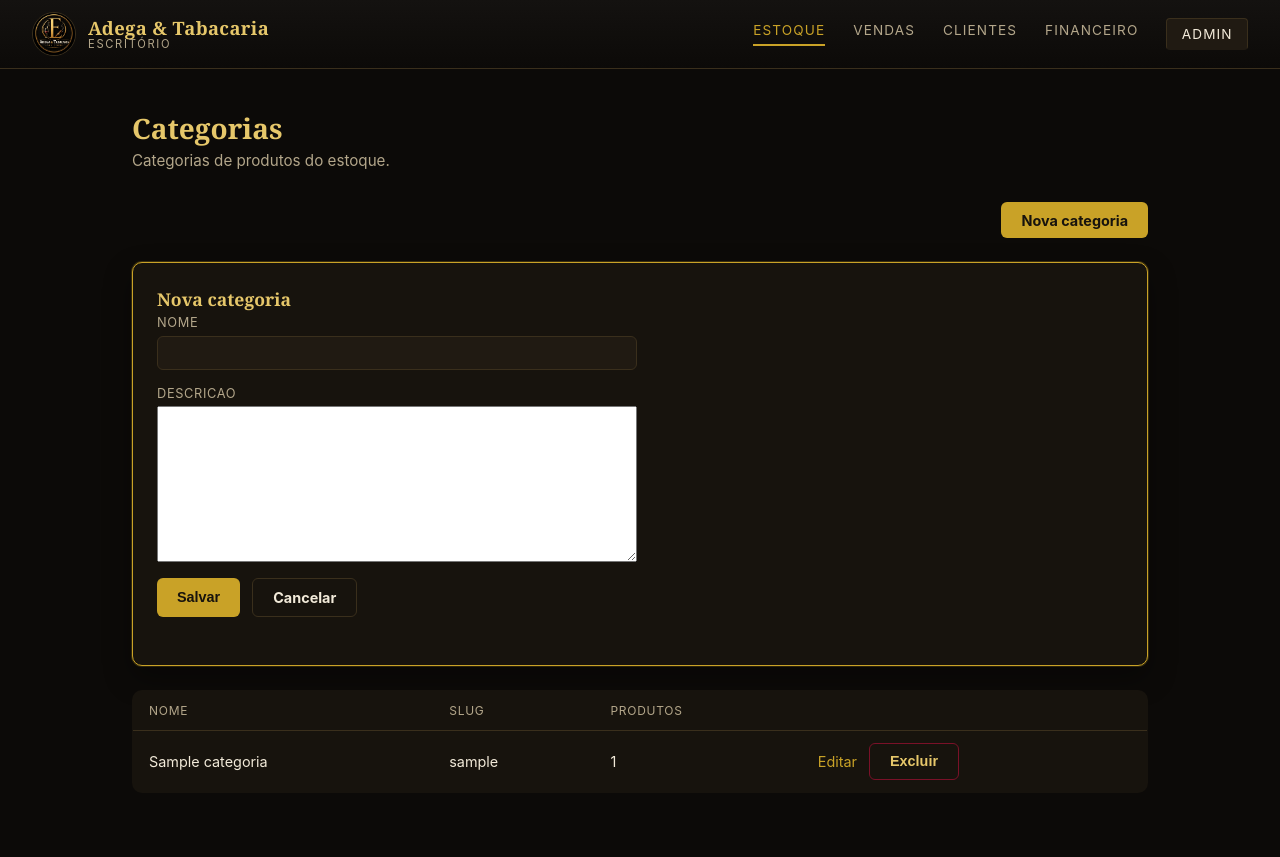
After one commit to Arthur-Ferreira-Fernandes/Adega-Escritorio, a Django app: page /estoque/categorias/nova/ in a window 1280 px wide. The commit adds this page. Run offline with Django 5.2, Linux system fonts and the light colour scheme; a user stored in the database is signed in; tables that the repository leaves empty hold one stand-in row (values such as "Sample post").

Commit message:
Adiciona CRUD de categorias, mesmo padrão HTMX de produtos
/estoque/categorias/ lista, cria, edita e exclui categorias, com
formulário inline via HTMX -- mesma arquitetura já usada em produtos
(GET pra abrir formulário decide entre fragmento ou página inteira
olhando HX-Request, POST salva/exclui, mensagens via OOB swap).

_renderizar deixou de ser específica de produtos: agora recebe os
nomes de template como parâmetro, reaproveitada por produtos e
categorias em vez de duplicar a lógica de "fragmento vs página
inteira" duas vezes.

Categoria.slug (obrigatório e único no model) fica fora do formulário
-- é gerado automaticamente a partir do nome em Categoria.save(), no
mesmo estilo que Produto.save() já normaliza codigo_barras, com
resolução de colisão (segunda categoria com nome igual vira
"nome-2"). Editar o nome não altera um slug já salvo.

Excluir categoria com produtos vinculados (Produto.categoria usa
on_delete=PROTECT) mostra mensagem amigável em vez de erro 500, igual
ao tratamento já existente na exclusão de produto.

Validado via docker compose: criação com geração de slug, colisão de
slug, edição preservando slug, exclusão livre e exclusão bloqueada,
fallback sem HX-Request, exigência de login, e regressão em
produtos_lista após o refactor do _renderizar.

Co-Authored-By: Claude Sonnet 5 <noreply@anthropic.com>

```diff
--- a/apps/estoque/forms.py
+++ b/apps/estoque/forms.py
@@ -1,6 +1,12 @@
 from django import forms
 
-from .models import Produto
+from .models import Categoria, Produto
+
+
+class CategoriaForm(forms.ModelForm):
+    class Meta:
+        model = Categoria
+        fields = ["nome", "descricao"]
 
 
 class ProdutoForm(forms.ModelForm):
--- a/apps/estoque/models.py
+++ b/apps/estoque/models.py
@@ -1,4 +1,5 @@
 from django.db import models
+from django.utils.text import slugify
 
 
 class Categoria(models.Model):
@@ -13,6 +14,17 @@ class Categoria(models.Model):
 
     def __str__(self):
         return self.nome
+
+    def save(self, *args, **kwargs):
+        if not self.slug:
+            base = slugify(self.nome)
+            slug = base
+            i = 2
+            while Categoria.objects.filter(slug=slug).exclude(pk=self.pk).exists():
+                slug = f"{base}-{i}"
+                i += 1
+            self.slug = slug
+        super().save(*args, **kwargs)
 
 
 class Produto(models.Model):
--- /dev/null
+++ b/apps/estoque/templates/estoque/_categorias_conteudo.html
@@ -0,0 +1,72 @@
+<div class="acoes-topo">
+    <a href="{% url 'estoque:categorias_nova' %}"
+       hx-get="{% url 'estoque:categorias_nova' %}"
+       hx-target="#estoque-conteudo" hx-swap="innerHTML" hx-indicator="#estoque-conteudo"
+       class="botao">Nova categoria</a>
+</div>
+
+{% if form_ativo %}
+<div class="cartao cartao--destaque" style="margin-bottom: 1.5rem;">
+    <h2 class="titulo-pagina" style="font-size: 1.1rem;">
+        {% if editando %}Editar categoria{% else %}Nova categoria{% endif %}
+    </h2>
+    <form method="post"
+          action="{% if editando %}{% url 'estoque:categorias_editar' pk=editando.pk %}{% else %}{% url 'estoque:categorias_nova' %}{% endif %}"
+          hx-post="{% if editando %}{% url 'estoque:categorias_editar' pk=editando.pk %}{% else %}{% url 'estoque:categorias_nova' %}{% endif %}"
+          hx-target="#estoque-conteudo" hx-swap="innerHTML" hx-indicator="#estoque-conteudo"
+          class="formulario" style="flex-direction: column; align-items: stretch; max-width: 480px;">
+        {% csrf_token %}
+        {% for field in form %}
+        <div class="campo">
+            <label for="{{ field.id_for_label }}">{{ field.label }}</label>
+            {{ field }}
+            {% if field.errors %}<p class="erro-campo">{{ field.errors|join:", " }}</p>{% endif %}
+        </div>
+        {% endfor %}
+        <div style="display: flex; gap: 0.75rem;">
+            <button type="submit" class="botao">Salvar</button>
+            <a href="{% url 'estoque:categorias' %}"
+               hx-get="{% url 'estoque:categorias' %}"
+               hx-target="#estoque-conteudo" hx-swap="innerHTML" hx-indicator="#estoque-conteudo"
+               class="botao botao--secundario">Cancelar</a>
+        </div>
+    </form>
+</div>
+{% endif %}
+
+<table class="tabela">
+    <thead>
+        <tr>
+            <th>Nome</th>
+            <th>Slug</th>
+            <th>Produtos</th>
+            <th></th>
+        </tr>
+    </thead>
+    <tbody>
+        {% for categoria in categorias %}
+        <tr>
+            <td>{{ categoria.nome }}</td>
+            <td>{{ categoria.slug }}</td>
+            <td>{{ categoria.produtos.count }}</td>
+            <td style="display: flex; gap: 0.75rem; align-items: center;">
+                <a href="{% url 'estoque:categorias_editar' pk=categoria.pk %}"
+                   hx-get="{% url 'estoque:categorias_editar' pk=categoria.pk %}"
+                   hx-target="#estoque-conteudo" hx-swap="innerHTML" hx-indicator="#estoque-conteudo">Editar</a>
+                <form method="post" action="{% url 'estoque:categorias_excluir' pk=categoria.pk %}"
+                      hx-post="{% url 'estoque:categorias_excluir' pk=categoria.pk %}"
+                      hx-target="#estoque-conteudo" hx-swap="innerHTML" hx-indicator="#estoque-conteudo"
+                      hx-confirm="Tem certeza que deseja excluir {{ categoria.nome }}?"
+                      style="margin: 0;">
+                    {% csrf_token %}
+                    <button type="submit" class="botao botao--perigo">Excluir</button>
+                </form>
+            </td>
+        </tr>
+        {% empty %}
+        <tr>
+            <td colspan="4">Nenhuma categoria cadastrada ainda.</td>
+        </tr>
+        {% endfor %}
+    </tbody>
+</table>
--- /dev/null
+++ b/apps/estoque/templates/estoque/_categorias_conteudo_htmx.html
@@ -0,0 +1,2 @@
+{% include "partials/_mensagens.html" %}
+{% include "estoque/_categorias_conteudo.html" %}
--- /dev/null
+++ b/apps/estoque/templates/estoque/categorias.html
@@ -0,0 +1,12 @@
+{% extends "base.html" %}
+
+{% block titulo %}Categorias · Adega &amp; Tabacaria Escritório{% endblock %}
+
+{% block conteudo %}
+<h1 class="titulo-pagina">Categorias</h1>
+<p class="subtitulo-pagina">Categorias de produtos do estoque.</p>
+
+<div id="estoque-conteudo">
+    {% include "estoque/_categorias_conteudo.html" %}
+</div>
+{% endblock %}
--- a/apps/estoque/templates/estoque/inicio.html
+++ b/apps/estoque/templates/estoque/inicio.html
@@ -19,5 +19,6 @@
 
 <div class="acoes-topo">
     <a href="{% url 'estoque:produtos' %}" class="botao">Ver produtos</a>
+    <a href="{% url 'estoque:categorias' %}" class="botao botao--secundario">Ver categorias</a>
 </div>
 {% endblock %}
--- a/apps/estoque/urls.py
+++ b/apps/estoque/urls.py
@@ -10,4 +10,12 @@ urlpatterns = [
     path("produtos/novo/", views.produtos_novo, name="produtos_novo"),
     path("produtos/<int:pk>/editar/", views.produtos_editar, name="produtos_editar"),
     path("produtos/<int:pk>/excluir/", views.produtos_excluir, name="produtos_excluir"),
+    path("categorias/", views.categorias_lista, name="categorias"),
+    path("categorias/nova/", views.categorias_nova, name="categorias_nova"),
+    path("categorias/<int:pk>/editar/", views.categorias_editar, name="categorias_editar"),
+    path(
+        "categorias/<int:pk>/excluir/",
+        views.categorias_excluir,
+        name="categorias_excluir",
+    ),
 ]
--- a/apps/estoque/views.py
+++ b/apps/estoque/views.py
@@ -5,7 +5,7 @@ from django.shortcuts import get_object_or_404, redirect, render
 from django.views.decorators.http import require_POST
 from django.views.generic import TemplateView
 
-from .forms import ProdutoForm
+from .forms import CategoriaForm, ProdutoForm
 from .models import Categoria, Produto
 
 
@@ -19,6 +19,15 @@ class InicioView(TemplateView):
         return contexto
 
 
+def _renderizar(request, contexto, *, template_htmx, template_completo):
+    template = (
+        template_htmx
+        if request.headers.get("HX-Request") == "true"
+        else template_completo
+    )
+    return render(request, template, contexto)
+
+
 def _contexto_produtos(form_ativo=False, form=None, editando=None):
     return {
         "produtos": Produto.objects.select_related("categoria").all(),
@@ -28,18 +37,18 @@ def _contexto_produtos(form_ativo=False, form=None, editando=None):
     }
 
 
-def _renderizar(request, contexto):
-    template = (
-        "estoque/_produtos_conteudo_htmx.html"
-        if request.headers.get("HX-Request") == "true"
-        else "estoque/produtos.html"
+def _renderizar_produtos(request, contexto):
+    return _renderizar(
+        request,
+        contexto,
+        template_htmx="estoque/_produtos_conteudo_htmx.html",
+        template_completo="estoque/produtos.html",
     )
-    return render(request, template, contexto)
 
 
 @login_required
 def produtos_lista(request):
-    return _renderizar(request, _contexto_produtos())
+    return _renderizar_produtos(request, _contexto_produtos())
 
 
 @login_required
@@ -50,11 +59,11 @@ def produtos_novo(request):
             form.save()
             messages.success(request, "Produto cadastrado com sucesso.")
             if request.headers.get("HX-Request") == "true":
-                return _renderizar(request, _contexto_produtos())
+                return _renderizar_produtos(request, _contexto_produtos())
             return redirect("estoque:produtos")
     else:
         form = ProdutoForm()
-    return _renderizar(request, _contexto_produtos(form_ativo=True, form=form))
+    return _renderizar_produtos(request, _contexto_produtos(form_ativo=True, form=form))
 
 
 @login_required
@@ -66,11 +75,11 @@ def produtos_editar(request, pk):
             form.save()
             messages.success(request, "Produto atualizado com sucesso.")
             if request.headers.get("HX-Request") == "true":
-                return _renderizar(request, _contexto_produtos())
+                return _renderizar_produtos(request, _contexto_produtos())
             return redirect("estoque:produtos")
     else:
         form = ProdutoForm(instance=produto)
-    return _renderizar(
+    return _renderizar_produtos(
         request, _contexto_produtos(form_ativo=True, form=form, editando=produto)
     )
 
@@ -88,4 +97,78 @@ def produtos_excluir(request, pk):
             "Não é possível excluir: este produto já tem vendas registradas. "
             "Desative-o em vez de excluir.",
         )
-    return _renderizar(request, _contexto_produtos())
+    return _renderizar_produtos(request, _contexto_produtos())
+
+
+def _contexto_categorias(form_ativo=False, form=None, editando=None):
+    return {
+        "categorias": Categoria.objects.all(),
+        "form_ativo": form_ativo,
+        "form": form,
+        "editando": editando,
+    }
+
+
+def _renderizar_categorias(request, contexto):
+    return _renderizar(
+        request,
+        contexto,
+        template_htmx="estoque/_categorias_conteudo_htmx.html",
+        template_completo="estoque/categorias.html",
+    )
+
+
+@login_required
+def categorias_lista(request):
+    return _renderizar_categorias(request, _contexto_categorias())
+
+
+@login_required
+def categorias_nova(request):
+    if request.method == "POST":
+        form = CategoriaForm(request.POST)
+        if form.is_valid():
+            form.save()
+            messages.success(request, "Categoria cadastrada com sucesso.")
+            if request.headers.get("HX-Request") == "true":
+                return _renderizar_categorias(request, _contexto_categorias())
+            return redirect("estoque:categorias")
+    else:
+        form = CategoriaForm()
+    return _renderizar_categorias(
+        request, _contexto_categorias(form_ativo=True, form=form)
+    )
+
+
+@login_required
+def categorias_editar(request, pk):
+    categoria = get_object_or_404(Categoria, pk=pk)
+    if request.method == "POST":
+        form = CategoriaForm(request.POST, instance=categoria)
+        if form.is_valid():
+            form.save()
+            messages.success(request, "Categoria atualizada com sucesso.")
+            if request.headers.get("HX-Request") == "true":
+                return _renderizar_categorias(request, _contexto_categorias())
+            return redirect("estoque:categorias")
+    else:
+        form = CategoriaForm(instance=categoria)
+    return _renderizar_categorias(
+        request, _contexto_categorias(form_ativo=True, form=form, editando=categoria)
+    )
+
+
+@login_required
+@require_POST
+def categorias_excluir(request, pk):
+    categoria = get_object_or_404(Categoria, pk=pk)
+    try:
+        categoria.delete()
+        messages.success(request, "Categoria excluída.")
+    except ProtectedError:
+        messages.error(
+            request,
+            "Não é possível excluir: existem produtos cadastrados nessa categoria. "
+            "Mova ou exclua os produtos primeiro.",
+        )
+    return _renderizar_categorias(request, _contexto_categorias())
```
